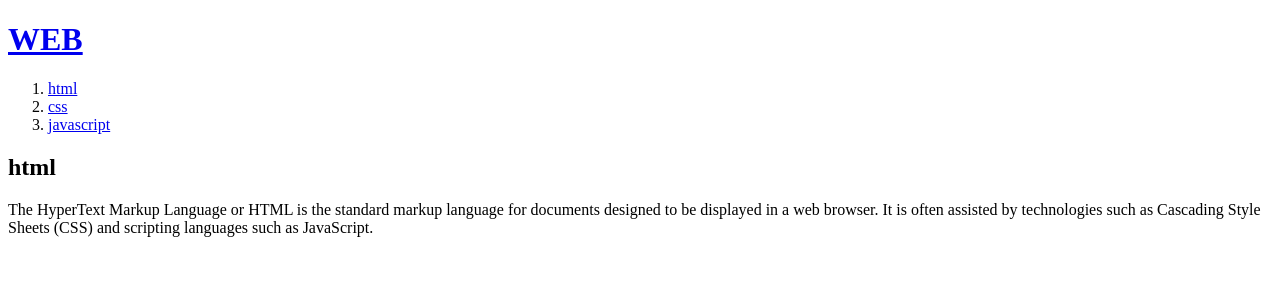
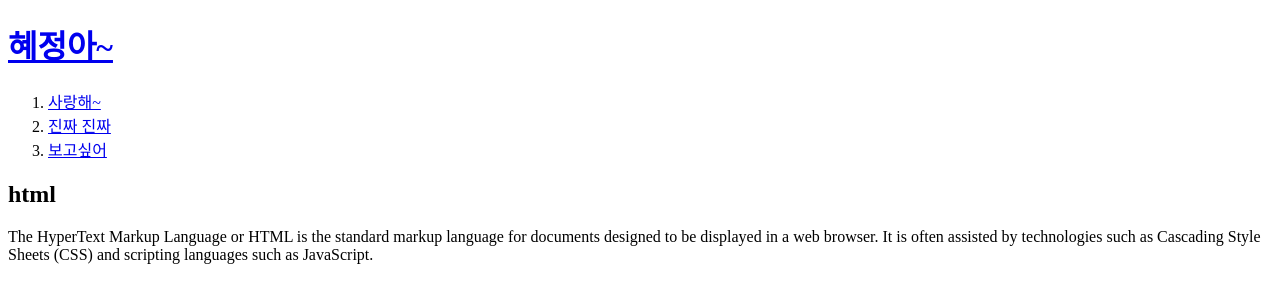
Before and after one commit to ParkHyunMuk/my-first-web-site, a plain HTML site: page 1.html in a window 1280 px wide. Drawn offline with Linux system fonts and the light colour scheme.

Commit message:
재수정

```diff
--- a/1.html
+++ b/1.html
@@ -6,11 +6,11 @@
 </head>
 
 <body>
-    <h1><a href="index.html">WEB</a></h1>
+    <h1><a href="index.html">혜정아~</a></h1>
     <ol>
-        <li><a href="1.html">html</a></li>
-        <li><a href="2.html">css</a></li>
-        <li><a href="3.html">javascript</a></li>
+        <li><a href="1.html">사랑해~</a></li>
+        <li><a href="2.html">진짜 진짜</a></li>
+        <li><a href="3.html">보고싶어</a></li>
     </ol>
     <h2>html</h2>
     <p>
```
